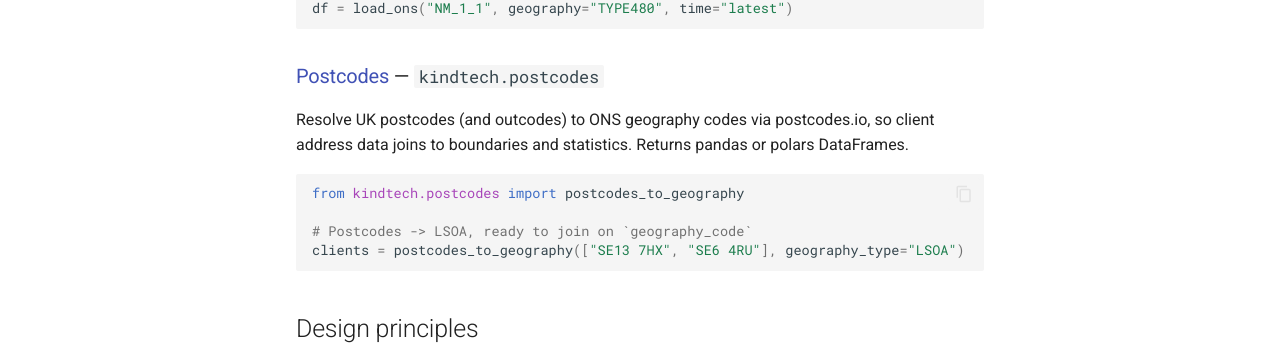
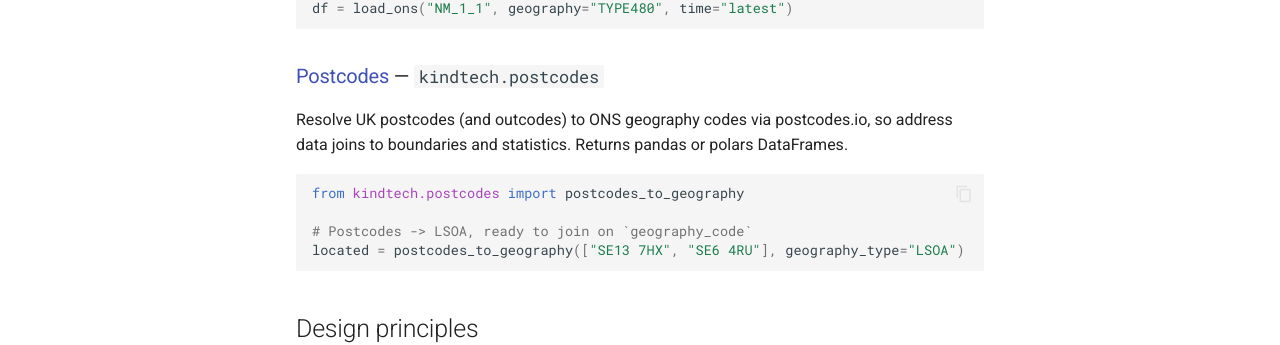
Before and after one commit to KindTechUK/kindtech, an MkDocs documentation site: the page built from docs/api/index.md, in a window 1280 px wide and 1333 px high. Shown: the part 717-1062 px from the top of the window. Built offline with MkDocs 1.6.1 and Material for MkDocs 9.7.7, drawn with Linux system fonts in a browser that asks for light colours; comment, search, counter and statistics services are not loaded.

Commit message:
Generalise remaining client/charity framing in postcode docs and examples
Sweep for narrow positioning beyond the intro lines: package and module
docstrings now say 'address data' / 'any list of postcodes', example variables
are renamed clients -> located, and 'referrals per capita' becomes the neutral
'counts per capita'. No behaviour change; positions the connector as a generic
point-to-geography layer.

````diff
--- a/docs/api/index.md
+++ b/docs/api/index.md
@@ -29,14 +29,14 @@
 ### [Postcodes](postcodes.md) — `kindtech.postcodes`
 
 Resolve UK postcodes (and outcodes) to ONS geography codes via postcodes.io, so
-client address data joins to boundaries and statistics. Returns pandas or polars
+address data joins to boundaries and statistics. Returns pandas or polars
 DataFrames.
 
 ```python
 from kindtech.postcodes import postcodes_to_geography
 
 # Postcodes -> LSOA, ready to join on `geography_code`
-clients = postcodes_to_geography(["SE13 7HX", "SE6 4RU"], geography_type="LSOA")
+located = postcodes_to_geography(["SE13 7HX", "SE6 4RU"], geography_type="LSOA")
 ```
 
 ## Design principles
````
Also changed, not shown: docs/api/postcodes.md (+5 -5 lines), 2 other files.
